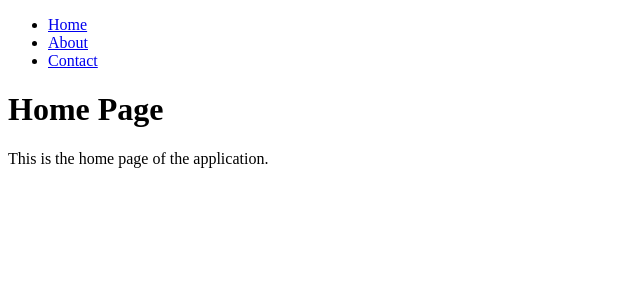
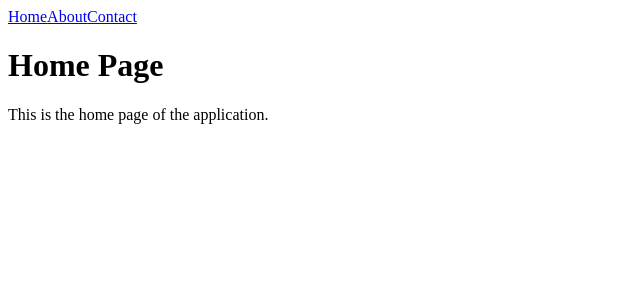
Before and after one commit to mehdi80/learninig-react-challenges, a React (Vite) app: page / in a window 1280 px wide. Shown: the top 300 px of the page, without its empty margins (0-640 px from the left). Built offline with nearby package versions, Linux system fonts and the light colour scheme.

Commit message:
delete list

```diff
--- a/src/App.tsx
+++ b/src/App.tsx
@@ -7,11 +7,9 @@
   return (
     <BrowserRouter>
       <nav>
-        <ul>
-          <li><Link to="/">Home</Link></li>
-          <li><Link to="/about">About</Link></li>
-          <li><Link to="/contact">Contact</Link></li>
-        </ul>
+        <Link to="/">Home</Link>
+        <Link to="/about">About</Link>
+        <Link to="/contact">Contact</Link>
       </nav>
 
       <Routes>
```
